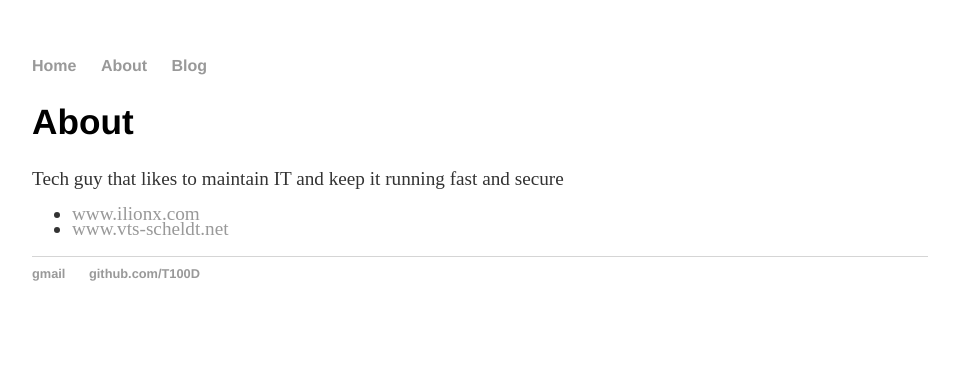
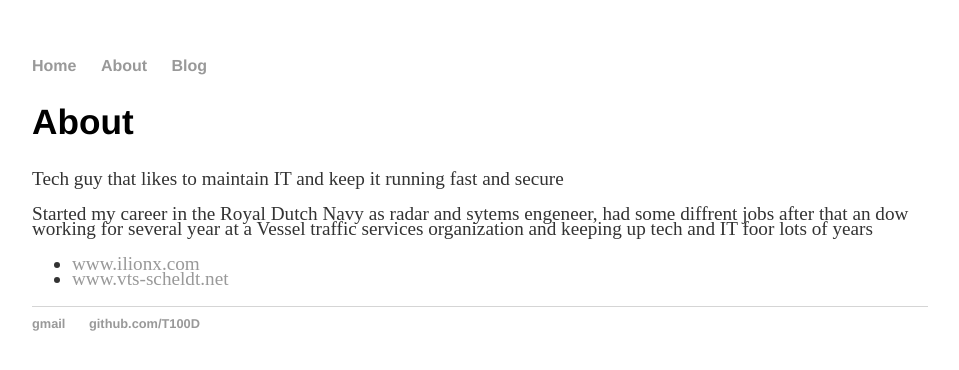
Before and after one commit to T100D/T100D.github.io, a Jekyll site: the page built from about/index.html, in a window 1280 px wide. Shown: the top 370 px of the page, without its empty margins (160-1119 px from the left). Built offline with Jekyll 4.4.1, drawn with Linux system fonts in a browser that asks for light colours.

Commit message:
Update index.html

```diff
--- a/about/index.html
+++ b/about/index.html
@@ -6,6 +6,7 @@ title: About Hank Quinlan
 		<div class="about">
 			<h2>About</h2>
 			<p>Tech guy that likes to maintain IT and keep it running fast and secure</p>
+			<p>Started my career in the Royal Dutch Navy as radar and sytems engeneer, had some diffrent jobs after that an dow working for several year at a Vessel traffic services organization and keeping up tech and IT foor lots of years</p>
 
 			<ul class="contacts">
 				<li><a href="#">www.ilionx.com</a></li>
```
